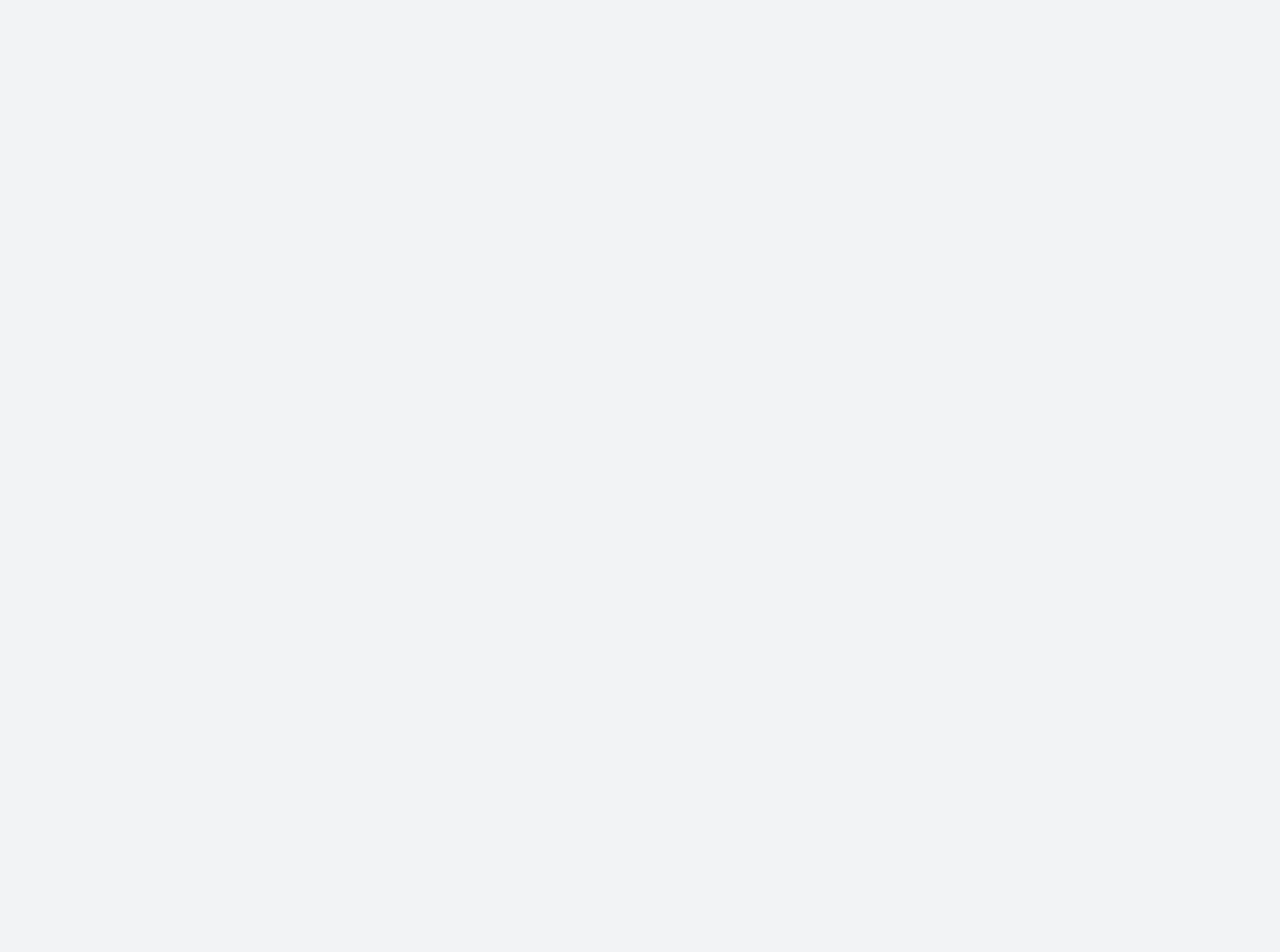
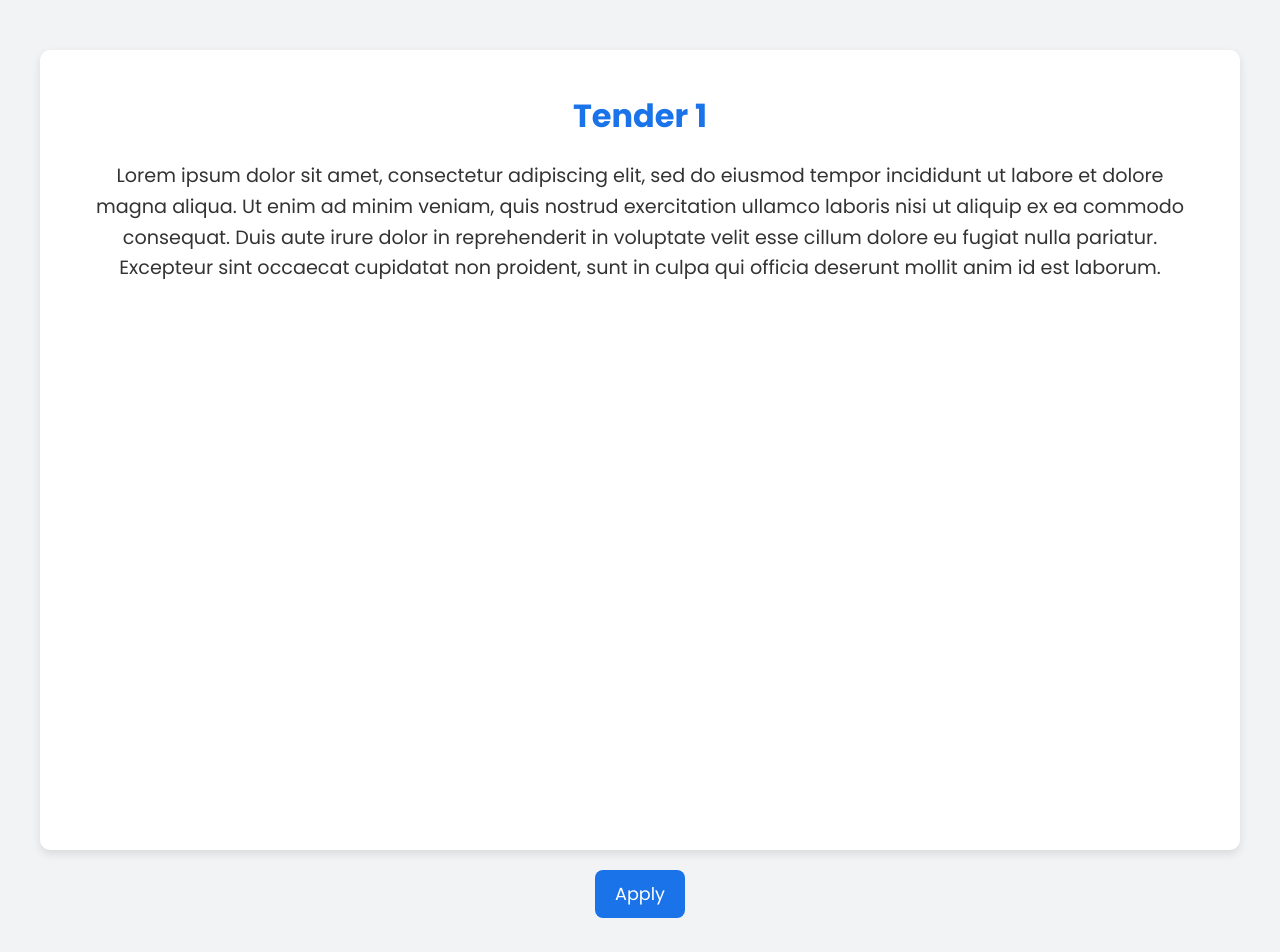
Before and after one commit to Lakshyasukhralia/tenderai, a React (Create React App) app: page /tender/1 in a window 1280 px wide. Before the commit this address had no page. Shown: the top 952 px of the page. Before the commit the page ends 800 px from the top, so only its background shows below. Built offline with nearby package versions, Linux system fonts and the light colour scheme.

Commit message:
Detail page added

```diff
--- a/src/App.tsx
+++ b/src/App.tsx
@@ -1,8 +1,9 @@
 import React from 'react';
 import { Route, BrowserRouter as Router, Routes } from 'react-router-dom';
-import Home from './pages/Home';
-import SearchPage from './pages/Listing';
+import HomePage from './pages/HomePage';
+import ListingPage from './pages/ListingPage';
 import { GlobalStyles } from './styles/GlobalStyles';
+import DetailPage from './pages/DetailPage';
 
 const App: React.FC = () => {
   return (
@@ -10,8 +11,9 @@ const App: React.FC = () => {
       <GlobalStyles />
       <Router>
         <Routes>
-          <Route path="/" element={<Home />} />
-          <Route path="/search" element={<SearchPage />} />
+          <Route path="/" element={<HomePage />} />
+          <Route path="/search" element={<ListingPage />} />
+          <Route path="/tender/:tenderId" element={<DetailPage />} />
         </Routes>
       </Router>
     </>
--- /dev/null
+++ b/src/pages/DetailPage.tsx
@@ -0,0 +1,88 @@
+import React from 'react';
+import styled from 'styled-components';
+import { useParams } from 'react-router-dom'; // Assuming you are using React Router for navigation
+
+// Styled components for the detail page
+const DetailContainer = styled.div`
+  display: flex;
+  flex-direction: column;
+  align-items: center;
+  justify-content: center;
+  padding: 50px;
+  background-color: #f1f3f4;
+  min-height: 100vh;
+`;
+
+const DetailCard = styled.div`
+  background-color: white;
+  border-radius: 10px;
+  padding: 40px;
+  width: 100%;
+  min-width: 1200px;
+  min-height: 100vh;
+  height: 100%;
+  box-shadow: 0px 4px 10px rgba(0, 0, 0, 0.1);
+  text-align: center;
+  display: flex;
+  flex-direction: column; /* Flexbox for vertical layout */
+  justify-content: space-between; /* Space between content and button */
+`;
+
+const ItemTitle = styled.h1`
+  font-size: 2rem;
+  color: #1a73e8; /* Similar to your theme color */
+  margin-bottom: 20px;
+`;
+
+const ItemDescription = styled.p`
+  font-size: 1.2rem;
+  color: #333;
+  line-height: 1.6;
+  margin-bottom: 20px;
+  flex-grow: 1; /* Allows the description to grow and push the button down */
+`;
+
+const ApplyButton = styled.a`
+  display: inline-block;
+  padding: 10px 20px;
+  background-color: #1a73e8;
+  color: white;
+  border-radius: 8px;
+  font-size: 1.1rem;
+  text-decoration: none;
+  margin-top: 20px;
+  align-self: center; /* Align the button in the center horizontally */
+
+  &:hover {
+    background-color: #1558c4;
+  }
+`;
+
+const itemsData = [
+  { id: "1", title: 'Tender 1', description: 'Lorem ipsum dolor sit amet, consectetur adipiscing elit, sed do eiusmod tempor incididunt ut labore et dolore magna aliqua. Ut enim ad minim veniam, quis nostrud exercitation ullamco laboris nisi ut aliquip ex ea commodo consequat. Duis aute irure dolor in reprehenderit in voluptate velit esse cillum dolore eu fugiat nulla pariatur. Excepteur sint occaecat cupidatat non proident, sunt in culpa qui officia deserunt mollit anim id est laborum.' },
+  { id: "2", title: 'Tender 2', description: 'Detailed description for Tender 2' },
+  { id: "3", title: 'Tender 3', description: 'Detailed description for Tender 3' },
+  // Add more items here...
+];
+
+const DetailPage = () => {
+  const { tenderId } = useParams<{ tenderId: string }>(); // Type parameter for useParams
+
+  const item = itemsData.find((item) => item.id === tenderId);
+
+  if (!item) {
+    return <h1>Item not found</h1>;
+  }
+
+  return (
+    <DetailContainer>
+      <DetailCard>
+        <ItemTitle>{item.title}</ItemTitle>
+        <ItemDescription>{item.description}</ItemDescription>
+      </DetailCard>
+      <ApplyButton>Apply</ApplyButton>
+    </DetailContainer>
+  );
+};
+
+export default DetailPage;
--- a/src/pages/Home.tsx
+++ b/src/pages/HomePage.tsx
@@ -3,7 +3,7 @@ import Footer from '../components/Footer';
 import Header from '../components/Header';
 import Hero from '../components/Hero';
 
-const Home = () => {
+const HomePage = () => {
   return (
     <>
       <Header />
@@ -14,4 +14,4 @@ const Home = () => {
   );
 };
 
-export default Home;
+export default HomePage;
--- a/src/pages/Listing.tsx
+++ b/src/pages/ListingPage.tsx
@@ -1,17 +1,18 @@
 import { useState } from 'react';
+import { Link } from 'react-router-dom';
 import styled from 'styled-components';
 import CustomDropdown from '../components/CustomDropdown';
 
 // Sample items with title and date for sorting
 const itemsData = [
-  { title: 'Tender 1', description: 'Description for Tender 1', date: '2024-09-28' },
-  { title: 'Tender 2', description: 'Description for Tender 2', date: '2024-09-25' },
-  { title: 'Tender 3', description: 'Description for Tender 3', date: '2024-09-30' },
-  { title: 'Tender 4', description: 'Description for Tender 4', date: '2024-09-22' },
-  { title: 'Tender 5', description: 'Description for Tender 5', date: '2024-09-27' },
-  { title: 'Tender 6', description: 'Description for Tender 6', date: '2024-09-28' },
-  { title: 'Tender 7', description: 'Description for Tender 7', date: '2024-09-29' },
-  { title: 'Tender 8', description: 'Description for Tender 8', date: '2024-09-30' }
+  { id: "1", title: 'Tender 1', description: 'Description for Tender 1', date: '2024-09-28' },
+  { id: "2", title: 'Tender 2', description: 'Description for Tender 2', date: '2024-09-25' },
+  { id: "3", title: 'Tender 3', description: 'Description for Tender 3', date: '2024-09-30' },
+  { id: "4", title: 'Tender 4', description: 'Description for Tender 4', date: '2024-09-22' },
+  { id: "5", title: 'Tender 5', description: 'Description for Tender 5', date: '2024-09-27' },
+  { id: "6", title: 'Tender 6', description: 'Description for Tender 6', date: '2024-09-28' },
+  { id: "7", title: 'Tender 7', description: 'Description for Tender 7', date: '2024-09-29' },
+  { id: "8", title: 'Tender 8', description: 'Description for Tender 8', date: '2024-09-30' }
 ];
 
 // Styled components for layout
@@ -120,7 +121,7 @@ const ItemDescription = styled.p`
   color: #666;
 `;
 
-const SearchPage = () => {
+const ListingPage = () => {
   const [searchTerm, setSearchTerm] = useState('');
   const [sortType, setSortType] = useState(''); // State to track sorting type
 
@@ -155,14 +156,16 @@ const SearchPage = () => {
         <FilterLabel>Sort By:</FilterLabel>
         <CustomDropdown handleSelect={function (option: string): void {
           setSortType(option)
-        } } />
+        }} />
       </FilterContainer>
       {/* Displaying filtered and sorted items */}
       <ItemList>
         {filteredItems.map((item, index) => (
-          <ListItem key={index}>
-            <ItemTitle>{item.title}</ItemTitle>
-            <ItemDescription>{item.description}</ItemDescription>
+          <ListItem key={item.id}>
+            <Link to={`/tender/${item.id}`}>
+              <ItemTitle>{item.title}</ItemTitle>
+              <ItemDescription>{item.description}</ItemDescription>
+            </Link>
           </ListItem>
         ))}
       </ItemList>
@@ -170,4 +173,4 @@ const SearchPage = () => {
   );
 };
 
-export default SearchPage;
+export default ListingPage;
```
